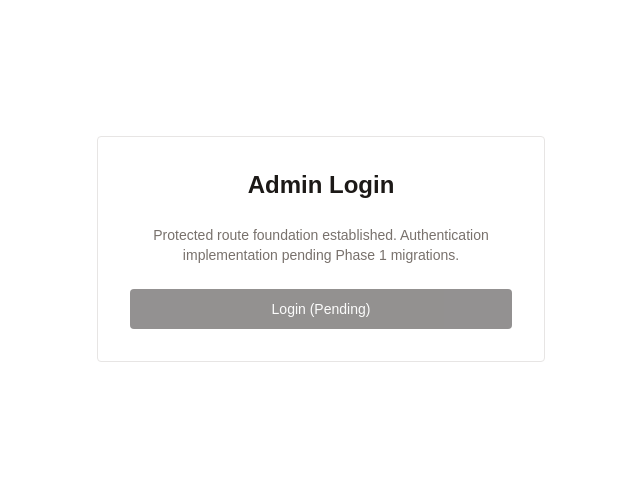
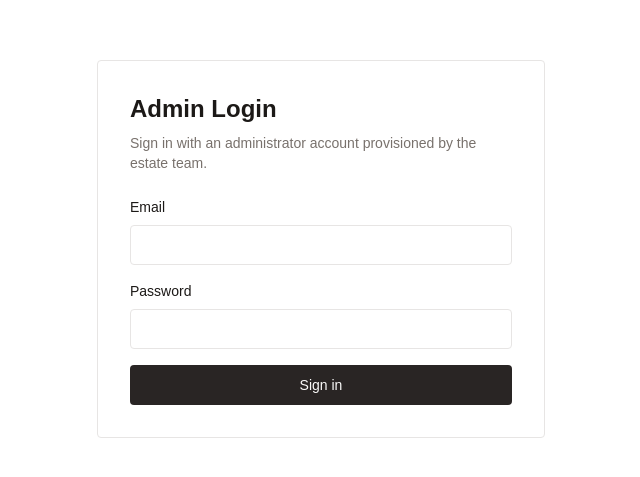
Before and after one commit to Triptiix/silver-oak-estate-web, a Next.js app: page /admin/login in a window 1280 px wide. Shown: the part 151-628 px from the top of the page, without its empty margins (319-959 px from the left). Built offline with nearby package versions, Linux system fonts and the light colour scheme; no server answers.

Commit message:
feat: connect protected administrator authentication

```diff
--- /dev/null
+++ b/src/app/admin/(protected)/dashboard/page.tsx
@@ -0,0 +1,30 @@
+import { Container } from "@/components/ui/container";
+import { Button } from "@/components/ui/button";
+import { logoutAction } from "@/app/admin/actions";
+
+export const metadata = {
+  title: "Admin Dashboard",
+};
+
+export default function AdminDashboardPage() {
+  return (
+    <Container className="py-8">
+      <div className="mb-8 flex items-start justify-between gap-6">
+        <h1 className="text-3xl font-bold">Dashboard</h1>
+        <form action={logoutAction}>
+          <Button type="submit" variant="outline">
+            Log out
+          </Button>
+        </form>
+      </div>
+      <div className="rounded-[var(--radius)] border border-[var(--border)] bg-[var(--surface)] p-6">
+        <h2 className="mb-2 text-xl font-bold">Administrator access active</h2>
+        <p className="text-[var(--muted-foreground)]">
+          Your Supabase session and active Silver Oak Estate administrator
+          membership have both been verified on the server. Booking operations
+          are intentionally deferred to a later phase.
+        </p>
+      </div>
+    </Container>
+  );
+}
--- /dev/null
+++ b/src/app/admin/(protected)/layout.tsx
@@ -0,0 +1,10 @@
+import { requireAdmin } from "@/lib/auth/admin";
+
+export default async function ProtectedAdminLayout({
+  children,
+}: Readonly<{
+  children: React.ReactNode;
+}>) {
+  await requireAdmin();
+  return children;
+}
--- /dev/null
+++ b/src/app/admin/actions.ts
@@ -0,0 +1,10 @@
+"use server";
+
+import { redirect } from "next/navigation";
+import { createClient } from "@/lib/supabase/server";
+
+export async function logoutAction() {
+  const supabase = await createClient();
+  await supabase.auth.signOut();
+  redirect("/admin/login");
+}
--- a/src/app/admin/dashboard/page.tsx
+++ /dev/null
@@ -1,19 +0,0 @@
-import { Container } from "@/components/ui/container";
-
-export const metadata = {
-  title: "Admin Dashboard",
-};
-
-export default function AdminDashboardPage() {
-  return (
-    <Container className="py-8">
-      <h1 className="text-3xl font-bold mb-8">Dashboard</h1>
-      <div className="p-6 border border-[var(--border)] rounded-[var(--radius)] bg-[var(--surface)]">
-        <h2 className="text-xl font-bold mb-2">Foundation Status: Secure</h2>
-        <p className="text-[var(--muted-foreground)]">
-          This route is protected by middleware session validation. Role-based authorization is pending Phase 1 database migrations (admins table and RLS).
-        </p>
-      </div>
-    </Container>
-  );
-}
--- /dev/null
+++ b/src/app/admin/login/actions.ts
@@ -0,0 +1,53 @@
+"use server";
+
+import { redirect } from "next/navigation";
+import { z } from "zod";
+import { createClient } from "@/lib/supabase/server";
+
+const loginSchema = z.object({
+  email: z.string().trim().email(),
+  password: z.string().min(1),
+});
+
+export async function loginAction(formData: FormData) {
+  const credentials = loginSchema.safeParse({
+    email: formData.get("email"),
+    password: formData.get("password"),
+  });
+
+  if (!credentials.success) {
+    redirect("/admin/login?error=invalid_credentials");
+  }
+
+  const supabase = await createClient();
+  const { error: signInError } = await supabase.auth.signInWithPassword(
+    credentials.data
+  );
+
+  if (signInError) {
+    redirect("/admin/login?error=invalid_credentials");
+  }
+
+  const {
+    data: { user },
+  } = await supabase.auth.getUser();
+
+  if (!user) {
+    await supabase.auth.signOut();
+    redirect("/admin/login?error=invalid_credentials");
+  }
+
+  const { data: membership, error: membershipError } = await supabase
+    .from("admins")
+    .select("id")
+    .eq("auth_user_id", user.id)
+    .eq("is_active", true)
+    .maybeSingle();
+
+  if (membershipError || !membership) {
+    await supabase.auth.signOut();
+    redirect("/admin/login?error=unauthorized");
+  }
+
+  redirect("/admin/dashboard");
+}
--- a/src/app/admin/login/page.tsx
+++ b/src/app/admin/login/page.tsx
@@ -1,21 +1,66 @@
 import { Container } from "@/components/ui/container";
 import { Button } from "@/components/ui/button";
+import { Input } from "@/components/ui/input";
+import { loginAction } from "./actions";
 
 export const metadata = {
   title: "Admin Login",
 };
 
-export default function AdminLoginPage() {
+const errorMessages: Record<string, string> = {
+  invalid_credentials: "Unable to sign in with those credentials.",
+  unauthorized: "This account does not have active administrator access.",
+};
+
+export default async function AdminLoginPage({
+  searchParams,
+}: {
+  searchParams: Promise<{ error?: string }>;
+}) {
+  const { error } = await searchParams;
+  const errorMessage = error ? errorMessages[error] : undefined;
+
   return (
     <Container className="flex h-screen items-center justify-center">
-      <div className="w-full max-w-md p-8 border border-[var(--border)] rounded-[var(--radius)] bg-[var(--surface)] text-center">
-        <h1 className="text-2xl font-bold mb-6">Admin Login</h1>
-        <p className="text-[var(--muted-foreground)] mb-6 text-sm">
-          Protected route foundation established. Authentication implementation pending Phase 1 migrations.
+      <div className="w-full max-w-md rounded-[var(--radius)] border border-[var(--border)] bg-[var(--surface)] p-8">
+        <h1 className="mb-2 text-2xl font-bold">Admin Login</h1>
+        <p className="mb-6 text-sm text-[var(--muted-foreground)]">
+          Sign in with an administrator account provisioned by the estate team.
         </p>
-        <Button className="w-full" disabled>
-          Login (Pending)
-        </Button>
+        {errorMessage ? (
+          <p role="alert" className="mb-4 text-sm text-[var(--error)]">
+            {errorMessage}
+          </p>
+        ) : null}
+        <form action={loginAction} className="space-y-4">
+          <div className="space-y-2">
+            <label htmlFor="email" className="block text-sm font-medium">
+              Email
+            </label>
+            <Input
+              id="email"
+              name="email"
+              type="email"
+              autoComplete="username"
+              required
+            />
+          </div>
+          <div className="space-y-2">
+            <label htmlFor="password" className="block text-sm font-medium">
+              Password
+            </label>
+            <Input
+              id="password"
+              name="password"
+              type="password"
+              autoComplete="current-password"
+              required
+            />
+          </div>
+          <Button type="submit" className="w-full">
+            Sign in
+          </Button>
+        </form>
       </div>
     </Container>
   );
--- /dev/null
+++ b/src/lib/auth/admin.ts
@@ -0,0 +1,67 @@
+import "server-only";
+
+import { redirect } from "next/navigation";
+import { createClient } from "@/lib/supabase/server";
+import type { Database } from "@/types/database.types";
+
+export type AdminRole = Database["public"]["Enums"]["admin_role"];
+
+export type AuthenticatedAdmin = {
+  id: string;
+  authUserId: string;
+  role: AdminRole;
+  name: string;
+  email: string;
+};
+
+export async function getActiveAdmin(): Promise<AuthenticatedAdmin | null> {
+  const supabase = await createClient();
+  const {
+    data: { user },
+  } = await supabase.auth.getUser();
+
+  if (!user) {
+    return null;
+  }
+
+  const { data: membership, error } = await supabase
+    .from("admins")
+    .select("id, auth_user_id, role, name, email")
+    .eq("auth_user_id", user.id)
+    .eq("is_active", true)
+    .maybeSingle();
+
+  if (error || !membership) {
+    return null;
+  }
+
+  return {
+    id: membership.id,
+    authUserId: membership.auth_user_id,
+    role: membership.role,
+    name: membership.name,
+    email: membership.email,
+  };
+}
+
+export async function requireAdmin(): Promise<AuthenticatedAdmin> {
+  const admin = await getActiveAdmin();
+
+  if (!admin) {
+    redirect("/admin/login?error=unauthorized");
+  }
+
+  return admin;
+}
+
+export async function requireAdminRole(
+  ...requiredRoles: readonly AdminRole[]
+): Promise<AuthenticatedAdmin> {
+  const admin = await requireAdmin();
+
+  if (!requiredRoles.includes(admin.role)) {
+    redirect("/admin/dashboard?error=forbidden");
+  }
+
+  return admin;
+}
--- a/src/proxy.ts
+++ b/src/proxy.ts
@@ -31,8 +31,8 @@
   // Refresh session if expired and retrieve verified claims
   const { data: claims } = await supabase.auth.getClaims();
 
-  // Admin route protection foundation
-  // Role authorization is pending Phase 1 database migrations (admins table and RLS).
+  // Proxy validates session presence. Protected Server Components perform the
+  // deeper database-backed active administrator role check.
   if (request.nextUrl.pathname.startsWith("/admin") && !request.nextUrl.pathname.startsWith("/admin/login")) {
     if (!claims) {
       const url = request.nextUrl.clone();
```
